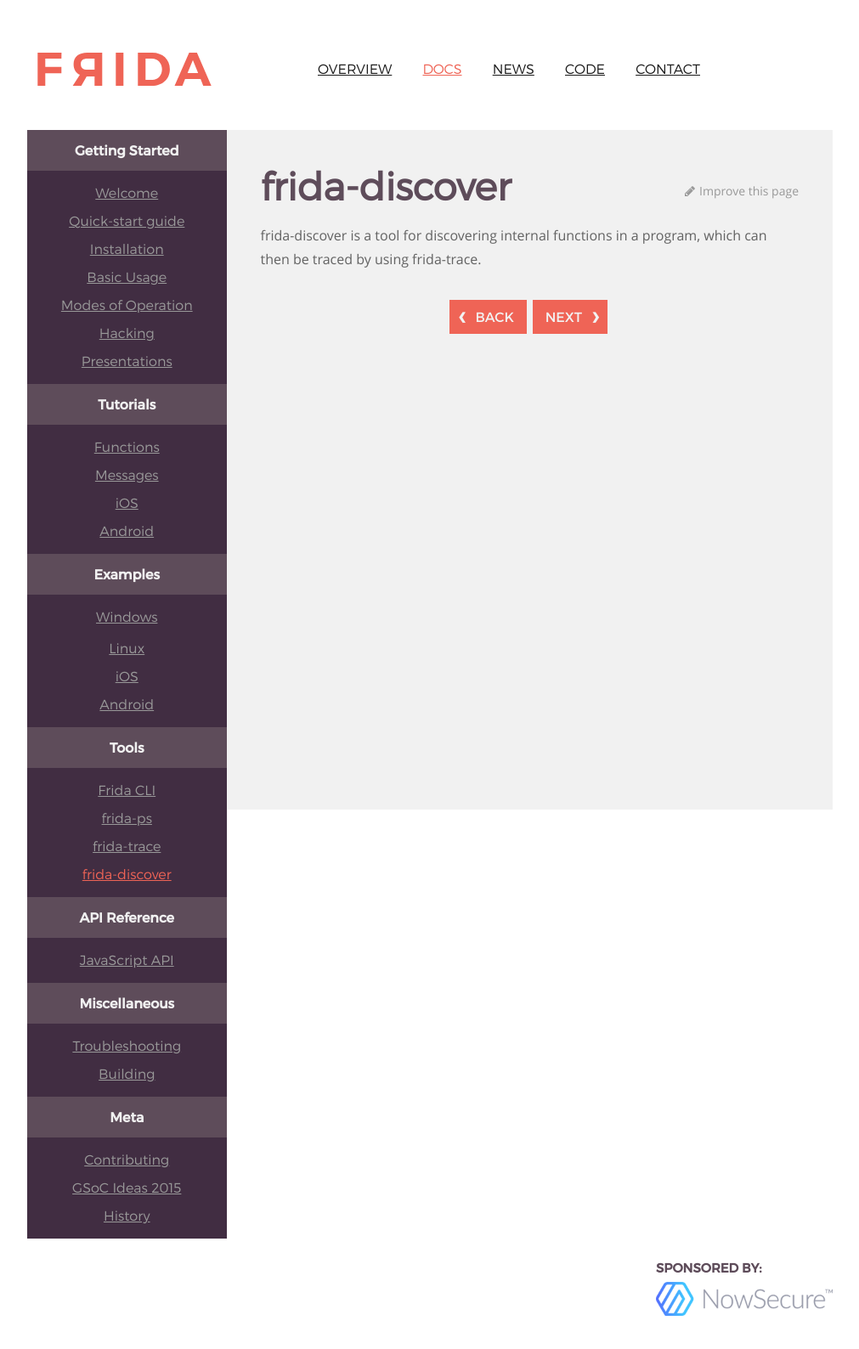
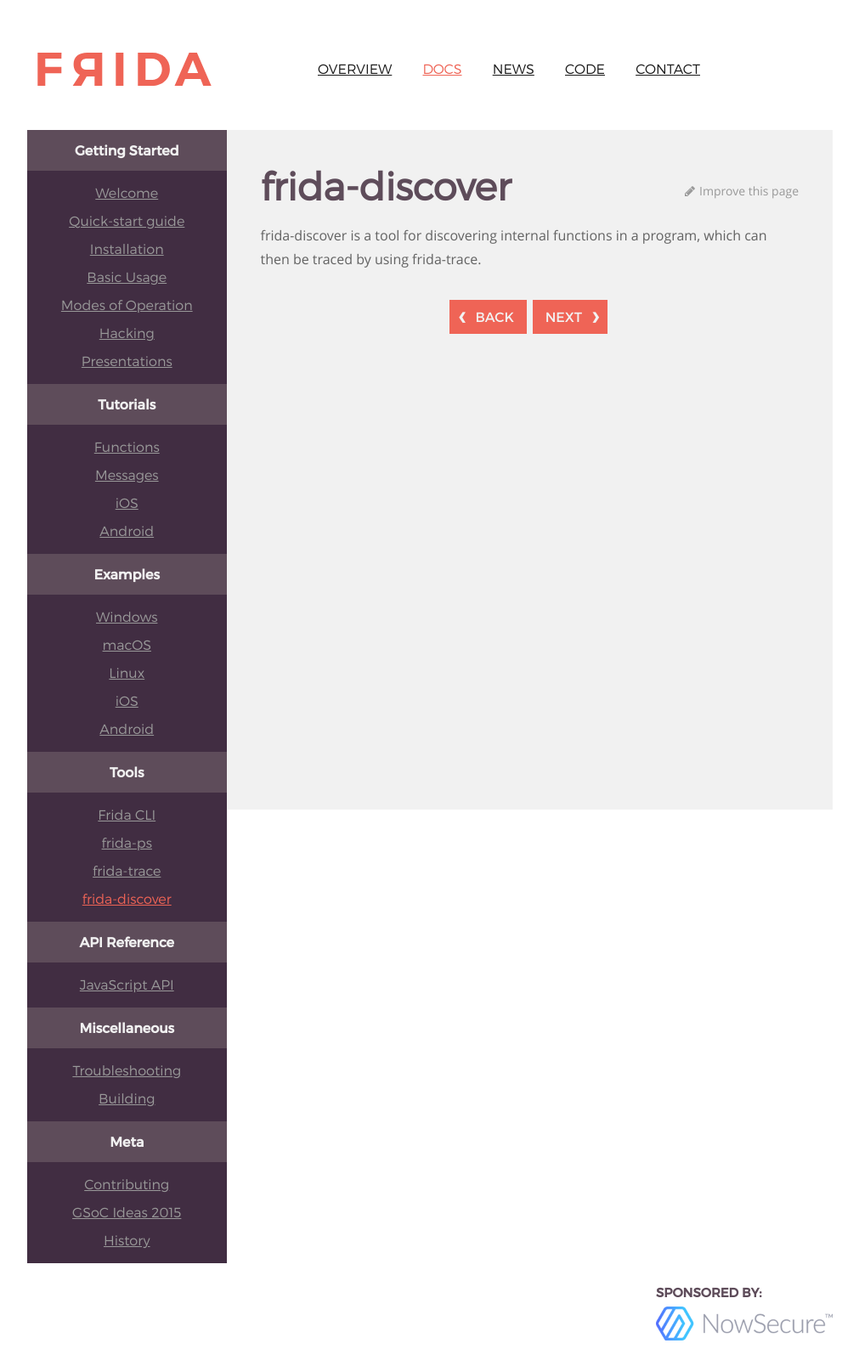
Before and after one commit to frida/frida-website, a Jekyll site: the page built from _docs/frida-discover.md, in a window 1280 px wide. Shown: the whole page at 85% size, without its empty margins (129-1140 px from the left). Built offline with Jekyll 4.4.1, drawn with Linux system fonts in a browser that asks for light colours; before the commit the page ends 1559 px from its top, so only the background shows below that.

Commit message:
Fix the link to the macOS docs (#69)
I broke the link because I missed a grep before and thought they
were auto-generated.  I changed mac to macOS because I'm pedantic,
and now I am changing the link list to match that.

```diff
--- a/_data/docs.yml
+++ b/_data/docs.yml
@@ -18,7 +18,7 @@
 - title: Examples
   docs:
   - examples/windows
-  - examples/mac
+  - examples/macos
   - examples/linux
   - examples/ios
   - examples/android
```
Also changed, not shown: _docs/examples/macos.md (renamed from _docs/examples/mac.md).
